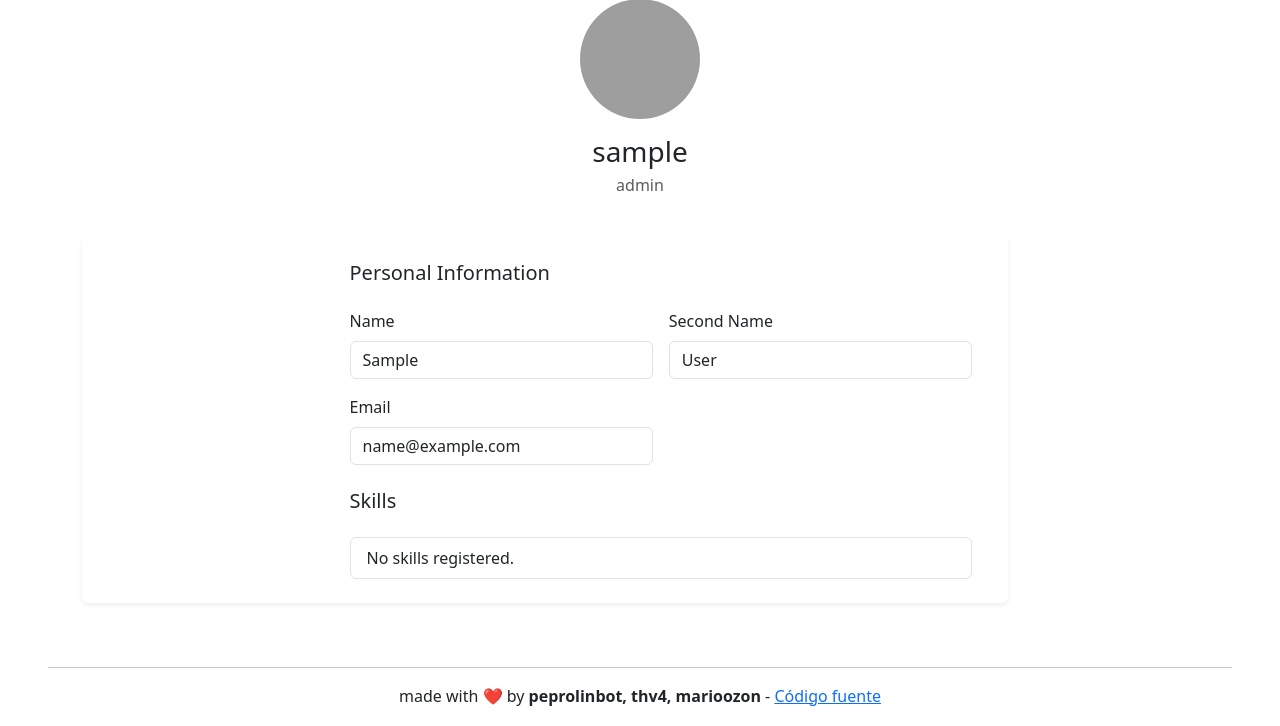
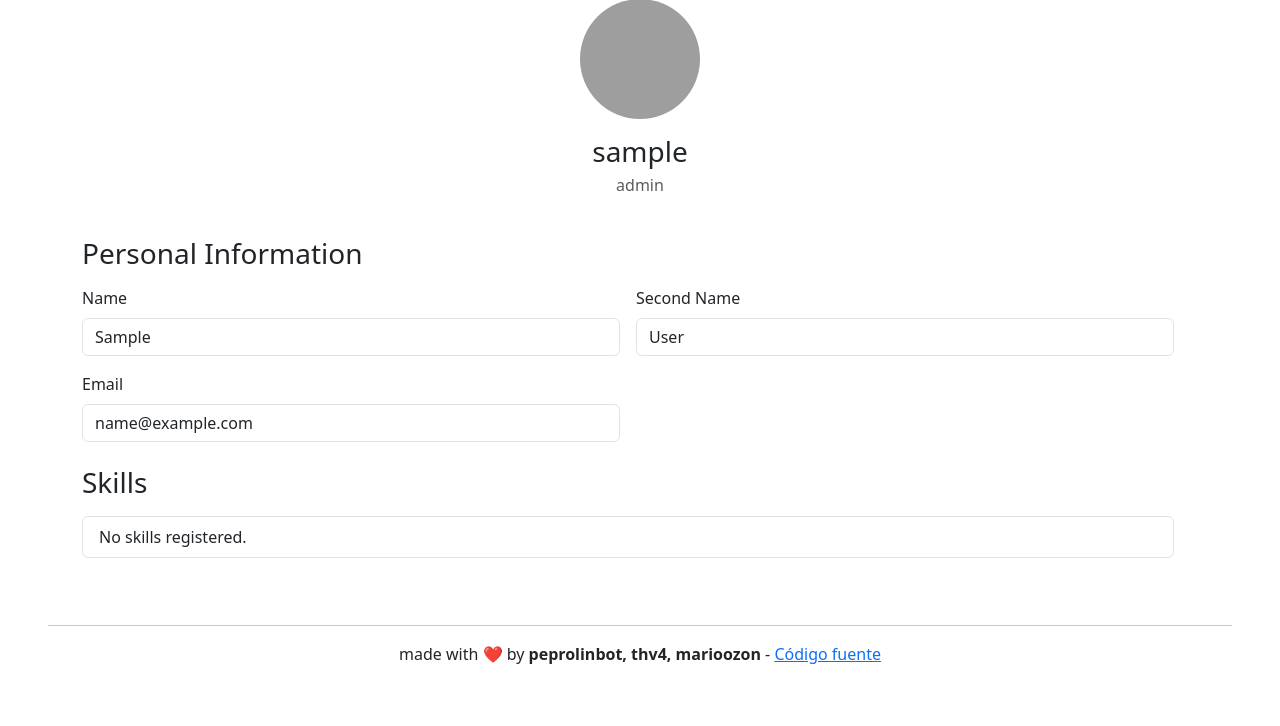
Before and after one commit to peprolinbot/competenciApp-hackudc25, a Django app: page /user/1/profile in a window 1280 px wide. Shown: the part 116-842 px from the top of the page. After the commit the page ends 780 px from the top, so only its background shows below. Run offline with Django 5.2, Linux system fonts and the light colour scheme; the visitor is signed in with stand-in values (Sample User, id 1); data that the repository does not hold is empty; parts of the project's set-up code (start-up, migrations or seed data) failed here and were passed over; some libraries are stand-ins or nearby versions; grey boxes are pictures that could not be loaded.

Commit message:
Refactor

```diff
--- a/skill_management/templates/skill_management/user_profile.html
+++ b/skill_management/templates/skill_management/user_profile.html
@@ -7,26 +7,20 @@
         <div class="col-12 mb-4">
             <div class="text-center">
                 <div class="position-relative d-inline-block">
-                        <img src="https://cloudfront-us-east-1.images.arcpublishing.com/eluniverso/5TPHTZQOG5HOZAO4GHC52FWJJQ.jpg" class="rounded-circle profile-pic" alt="Profile Picture" style="height: 120px; width: 120px;">
+                    <img src="https://upload.wikimedia.org/wikipedia/commons/5/50/User_icon-cp.svg"
+                        class="rounded-circle profile-pic" alt="Profile Picture" style="height: 120px; width: 120px;">
                 </div>
                 <h3 class="mt-3 mb-1">{{user.username}}</h3>
                 <p class="text-muted mb-3">{{ user.role }}</p>
             </div>
         </div>
 
-            <!-- Main Content -->
-            <div class="col-10">
-                <div class="card border-0 shadow-sm">
-                    <div class="card-body p-0">
-                        <div class="row g-0">
+
         <!-- Content Area -->
-                            <div class="container">
         <div class="row">
-                                    <div class="col-lg-9 ms-auto">
-                                        <div class="p-4">
             <!-- Personal Information -->
             <div class="mb-4">
-                                                <h5 class="mb-4">Personal Information</h5>
+                <h3 class="mb-3">Personal Information</h5>
                     <div class="row g-3">
                         <div class="col-md-6">
                             <label class="form-label">Name</label>
@@ -45,22 +39,19 @@
 
             <!-- Skills Lists -->
             <div>
-                                                <h5 class="mb-4">Skills</h5>
-                                                <ul class = "list-group">
+                <h3 class="mb-3">Skills</h5>
+                    <ul class="list-group">
                         {% for skill in skills %}
-                                                        <li class = list-group-item>{{ skill.name }} - {{ skill.description }}</li>
+                        <li class=list-group-item><a href="{% url 'skill_management:skill_info' skill.id %}"
+                                class="text-decoration-none">{{ skill.name }} - {{ skill.description }}</a>
+                        </li>
                         {% empty %}
-                                                        <li class = list-group-item>No skills registered.</li>
+                        <li class=list-group-item>No skills registered.</li>
                         {% endfor %}
                     </ul>
             </div>
         </div>
-                                    </div>
-                                </div>
-                            </div>
-                        </div>
-                    </div>
-                </div>
+
     </div>
 </div>
 </div>
```
Also changed, not shown: skill_management/templates/skill_management/skill_info.html (+3 -6 lines). Lines whose indentation alone changed are shown as unchanged.
